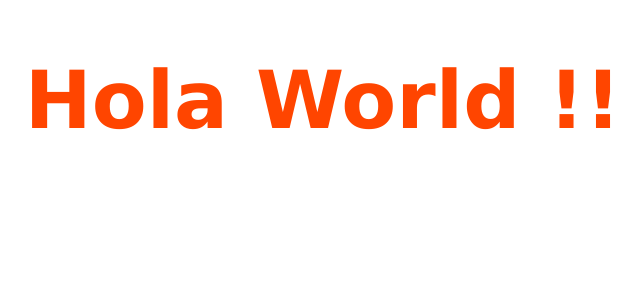
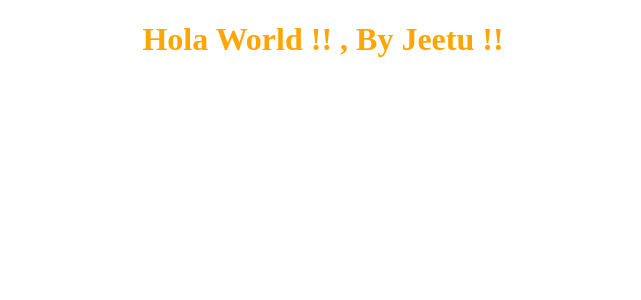
Before and after one commit to Me-Jitesh/AngularBasics, an Angular app: page / in a window 1280 px wide. Shown: the top 300 px of the page, without its empty margins (317-958 px from the left). Built offline with nearby package versions, Linux system fonts and the light colour scheme.

Commit message:
Component Basics

```diff
--- a/src/app/app.component.css
+++ /dev/null
@@ -1,6 +0,0 @@
-h1 {
-    text-align: center;
-    color: #ff4500;
-    font-size: 5rem;
-    font-family: 'Lucida Sans', 'Lucida Sans Regular', 'Lucida Grande', 'Lucida Sans Unicode', Geneva, Verdana, sans-serif;
-  }
--- a/src/app/app.component.html
+++ /dev/null
@@ -1,2 +0,0 @@
-<h1>Hola World !!</h1>
-<router-outlet></router-outlet>
--- a/src/app/app.component.ts
+++ b/src/app/app.component.ts
@@ -1,10 +1,17 @@
 import { Component } from '@angular/core';
 
 @Component({
-  selector: 'app-root',
-  templateUrl: './app.component.html',
-  styleUrls: ['./app.component.css']
+
+  // selector: 'app-root',   // Select by element name <app-root></app-root>
+
+  // selector: '.app-root',   // Select by class name <div class="app-root"></div>
+
+  selector: '[app-root"]',   // Select by attribute namee < div app-root></div>
+
+  template: '<h1>Hola World !! , {{title}}</h1>',     //Single & Double qoute have same use whereas back tick used to multine code
+
+  styles: ["h1{ color:orange;  text-align: center; }"]
 })
 export class AppComponent {
-  title = 'angular-basics';
+  title: String = 'By Jeetu !! ';     //    variable
 }
--- a/src/index.html
+++ b/src/index.html
@@ -9,5 +9,7 @@
 </head>
 <body>
   <app-root></app-root>
+<div class="app-root"></div>
+<div app-root></div>
 </body>
 </html>
```
Also changed, not shown: 1 other file (tests, documents, lock files or other folders).
